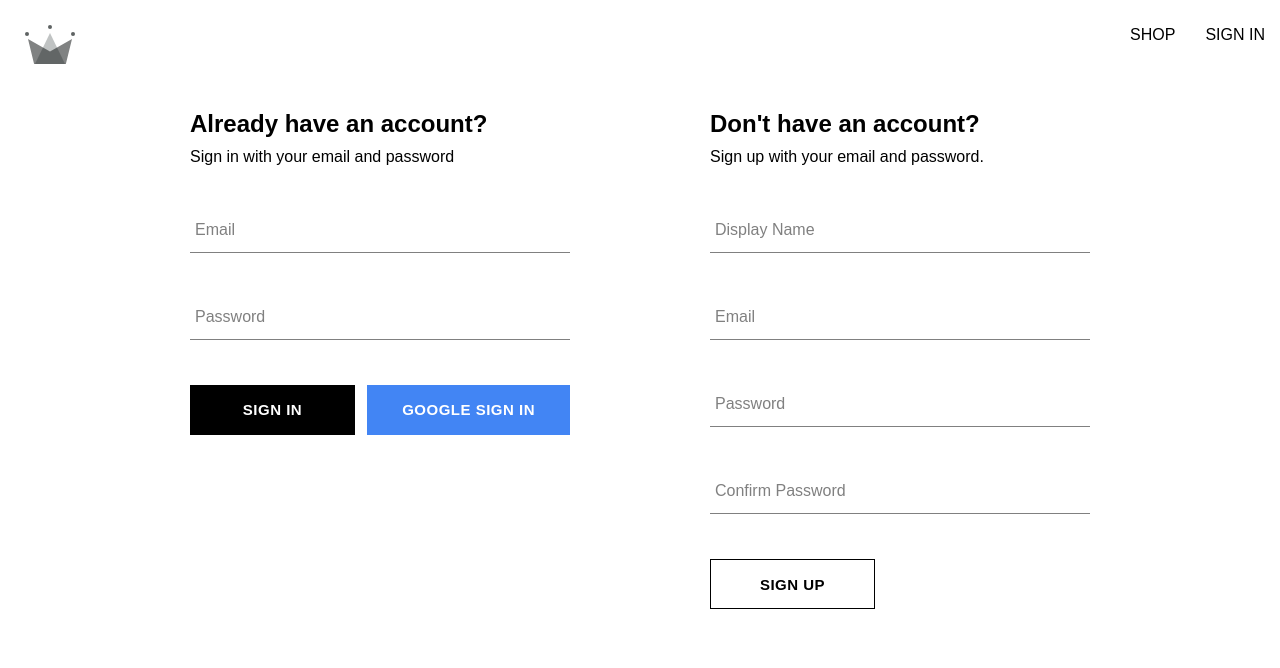
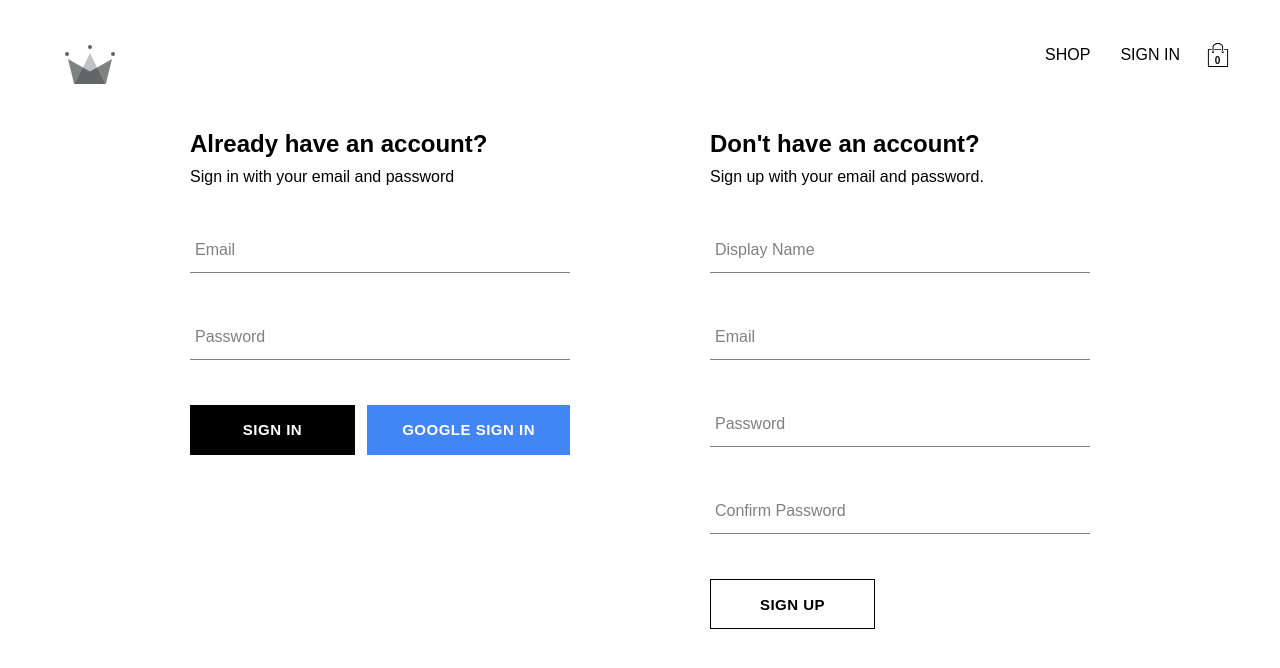
Before and after one commit to SamTDickinson/yak-wear, a React (Create React App) app: page /auth in a window 1280 px wide. Shown: the top 668 px of the page. Built offline with nearby package versions, Linux system fonts and the light colour scheme; no server answers; a web font is replaced by a local one.

Commit message:
Adding cart context, shopping icon and cart dropdown

```diff
--- /dev/null
+++ b/src/components/cart-dropdown/cart-dropdown.component.jsx
@@ -0,0 +1,14 @@
+import './cart-dropdown.styles.scss'
+import Button from "../button/button.component";
+
+const CartDropdown = () => {
+    return (
+        <div className='cart-dropdown-container'>
+            <div className='cart-items'>
+                <Button classNam='button'>CHECKOUT</Button>
+            </div>
+        </div>
+    )
+}
+
+export default CartDropdown;
--- /dev/null
+++ b/src/components/cart-dropdown/cart-dropdown.styles.scss
@@ -0,0 +1,29 @@
+.cart-dropdown-container {
+  position: absolute;
+  width: 240px;
+  height: 340px;
+  display: flex;
+  flex-direction: column;
+  padding: 20px;
+  border: 1px solid black;
+  background-color: white;
+  top: 90px;
+  right: 40px;
+  z-index: 5;
+
+  .empty-message {
+    font-size: 18px;
+    margin: 50px auto;
+  }
+
+  .cart-items {
+    height: 240px;
+    display: flex;
+    flex-direction: column;
+    overflow: scroll;
+  }
+
+  button {
+    margin-top: auto;
+  }
+}
--- /dev/null
+++ b/src/components/cart-icon/cart-icon.component.jsx
@@ -0,0 +1,20 @@
+import { useContext} from "react";
+import {ReactComponent as ShoppingIcon } from "../../assets/img/shopping-bag.svg";
+import './cart-icon.styles.scss'
+
+import {CartContext} from "../contexts/cart.context";
+
+const CartIcon = () => {
+
+    const { isCartOpen, setIsCartOpen } = useContext(CartContext);
+    const toggleIsCartOpen = () => setIsCartOpen(!isCartOpen);
+
+    return (
+        <div className='cart-icon-container' onClick={toggleIsCartOpen}>
+            <ShoppingIcon className='shopping-icon' />
+                <span className='item-count'>0</span>
+        </div>
+    )
+}
+
+export default CartIcon;
--- /dev/null
+++ b/src/components/cart-icon/cart-icon.styles.scss
@@ -0,0 +1,21 @@
+.cart-icon-container {
+  width: 45px;
+  height: 45px;
+  position: relative;
+  display: flex;
+  align-items: center;
+  justify-content: center;
+  cursor: pointer;
+
+  .shopping-icon {
+    width: 24px;
+    height: 24px;
+  }
+
+  .item-count {
+    position: absolute;
+    font-size: 10px;
+    font-weight: bold;
+    bottom: 12px;
+  }
+}
--- /dev/null
+++ b/src/components/contexts/cart.context.jsx
@@ -0,0 +1,16 @@
+import {createContext, useState} from "react";
+
+
+export const CartContext = createContext({
+    isCartOpen: false,
+    setIsCartOpen: () => {
+
+    }
+})
+
+export const CartProvider = ({children}) => {
+    const [isCartOpen, setIsCartOpen] = useState(false);
+    const value = { isCartOpen, setIsCartOpen }
+
+    return <CartContext.Provider value={value}>{children}</CartContext.Provider>
+};
--- a/src/index.js
+++ b/src/index.js
@@ -3,8 +3,9 @@
 import { BrowserRouter } from "react-router-dom";
 import './index.scss';
 import App from './App';
-import {UserProvider} from "./components/contexts/user.context";
-import {ProductsProvider} from "./components/contexts/products.context";
+import { UserProvider } from "./components/contexts/user.context";
+import { ProductsProvider } from "./components/contexts/products.context";
+import { CartProvider } from "./components/contexts/cart.context";
 import reportWebVitals from './reportWebVitals';
 
 const root = ReactDOM.createRoot(document.getElementById('root'));
@@ -13,7 +14,9 @@
       <BrowserRouter>
           <UserProvider>
               <ProductsProvider>
-                <App />
+                  <CartProvider>
+                        <App />
+                  </CartProvider>
               </ProductsProvider>
           </UserProvider>
       </BrowserRouter>
--- a/src/index.scss
+++ b/src/index.scss
@@ -1,5 +1,6 @@
 body {
   margin: 0;
+  padding: 20px 40px;
   font-family: 'Barlow Condensed' , sans-serif;
   -webkit-font-smoothing: antialiased;
   -moz-osx-font-smoothing: grayscale;
--- a/src/routes/navigation/navigation.component.jsx
+++ b/src/routes/navigation/navigation.component.jsx
@@ -1,14 +1,19 @@
 import {Fragment, useContext} from "react";
 import {Link, Outlet} from "react-router-dom";
 
-import {UserContext} from "../../components/contexts/user.context";
+import { UserContext } from "../../components/contexts/user.context";
+import { CartContext } from "../../components/contexts/cart.context";
 
 import {ReactComponent as CrwnLogo} from "../../assets/img/crown.svg";
 import {signOutUser} from "../../utils/firebase/firebase.utils";
 import './navigation.styles.scss'
 
+import CartIcon from "../../components/cart-icon/cart-icon.component";
+import CartDropdown from "../../components/cart-dropdown/cart-dropdown.component";
+
 const Navigation = () => {
-    const {currentUser } = useContext(UserContext);
+    const {currentUser} = useContext(UserContext);
+    const { isCartOpen } = useContext(CartContext);
     // console.log(currentUser);
     return (
         <Fragment>
@@ -22,15 +27,17 @@
                     </Link>
                     {currentUser ? (
                         <span className='nav-link' onClick={signOutUser}>
-              {' '}
-                            SIGN OUT{' '}
-            </span>
+                          {' '}
+                                        SIGN OUT{' '}
+                        </span>
                     ) : (
                         <Link className='nav-link' to='/auth'>
                             SIGN IN
                         </Link>
                     )}
+                    <CartIcon />
                 </div>
+                {isCartOpen && <CartDropdown/>}
             </div>
             <Outlet/>
         </Fragment>
```
Also changed, not shown: src/assets/img/shopping-bag.svg (added).
